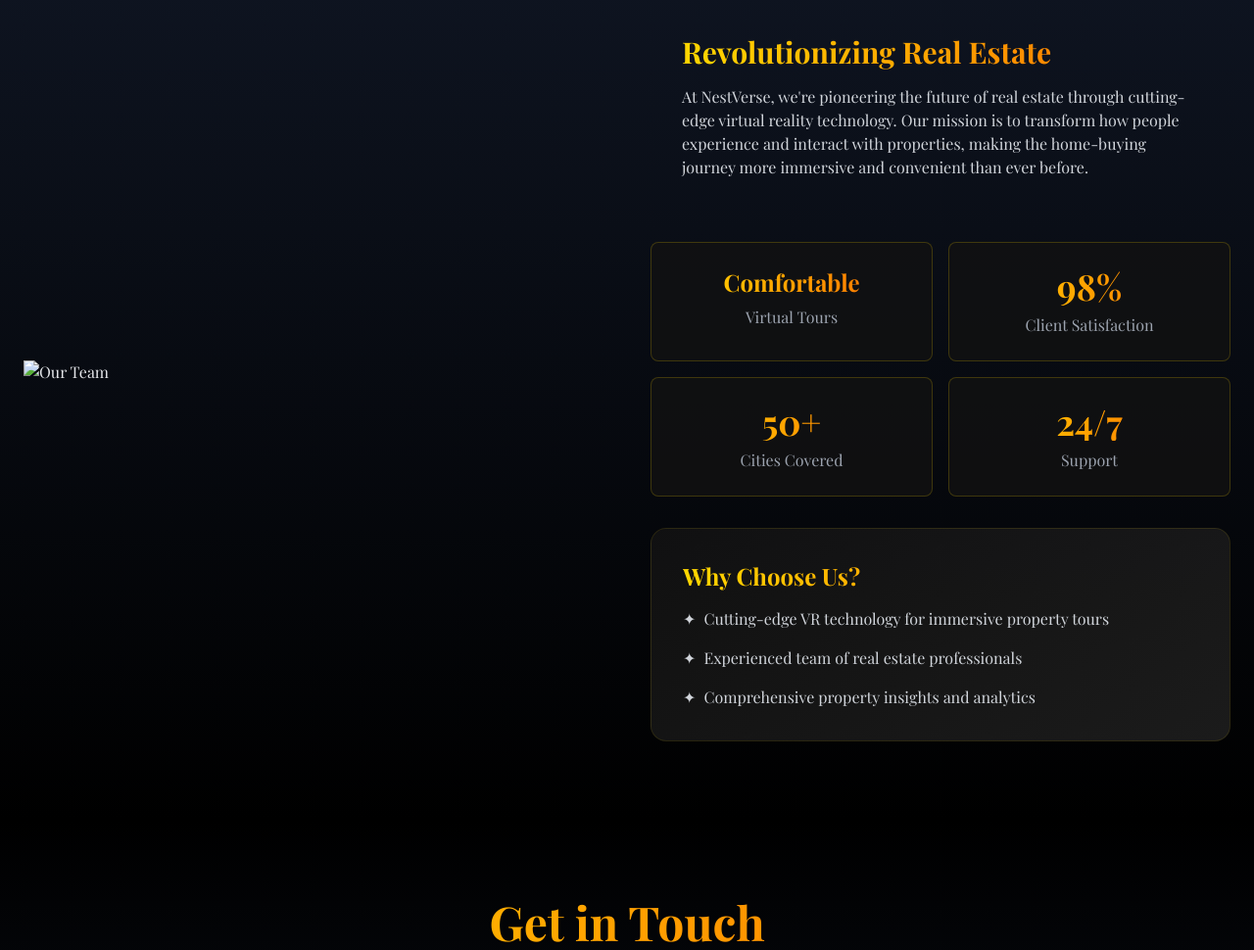
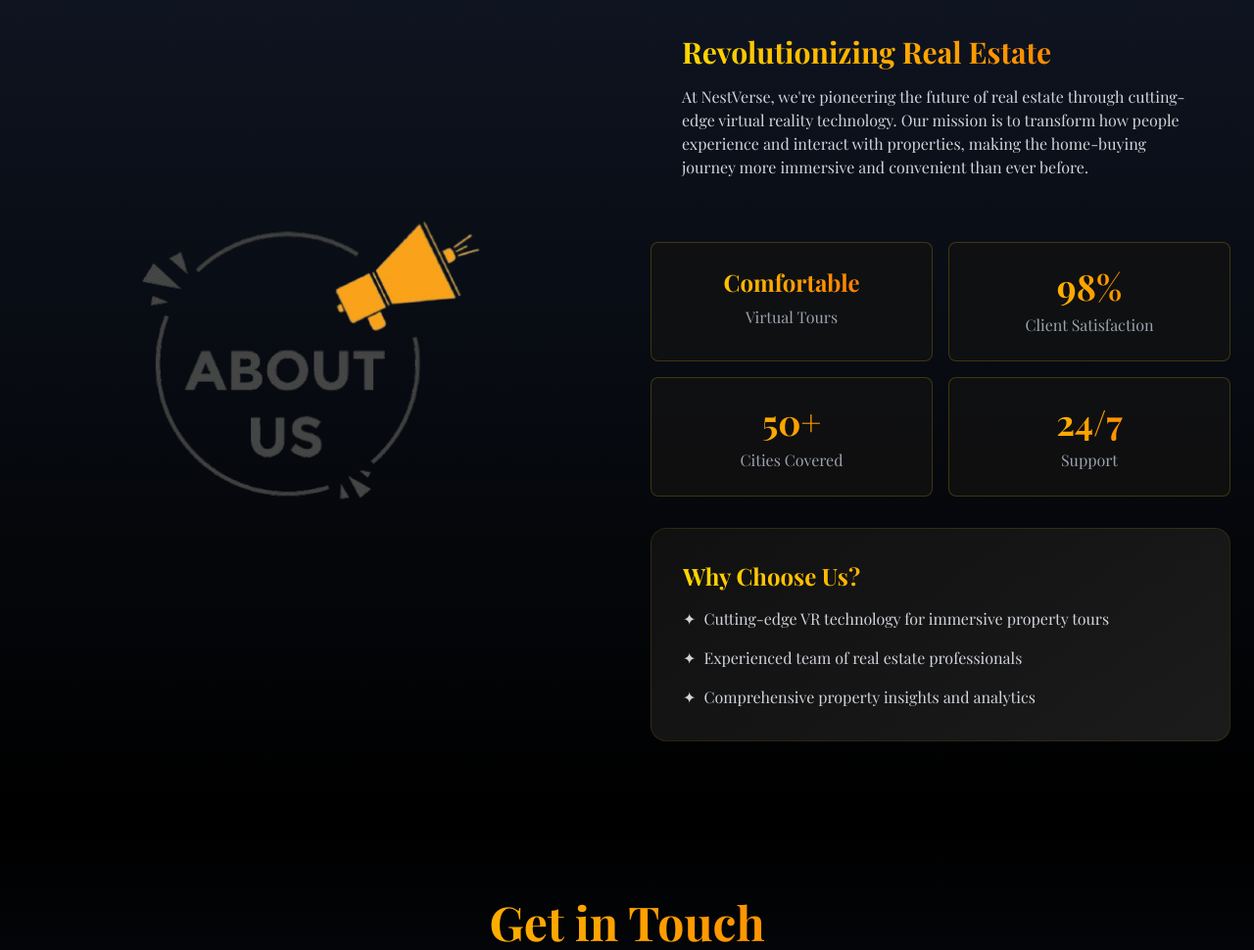
Before and after one commit to ssalvi23/NestVerse, a plain HTML site: page index.html in a window 1280 px wide. Shown: the part 3017-3987 px from the top of the page at 98% size. Drawn offline with nearby package versions, Linux system fonts and the light colour scheme.

Commit message:
Update index.html

```diff
--- a/index.html
+++ b/index.html
@@ -141,7 +141,7 @@
 
             <div class="grid grid-cols-1 lg:grid-cols-2 gap-12 items-center">
                 <div class="">
-                    <img src="about-us-button-about-us-text-template-for-website-about-us-icon-flat-style-vector-removebg-preview.png" alt="Our Team" class="w-full h-100"/>
+                    <img src="images/about-us-button-about-us-text-template-for-website-about-us-icon-flat-style-vector-removebg-preview.png" alt="Our Team" class="w-full h-100"/>
                 </div>
 
                 <div class="space-y-8">
```
